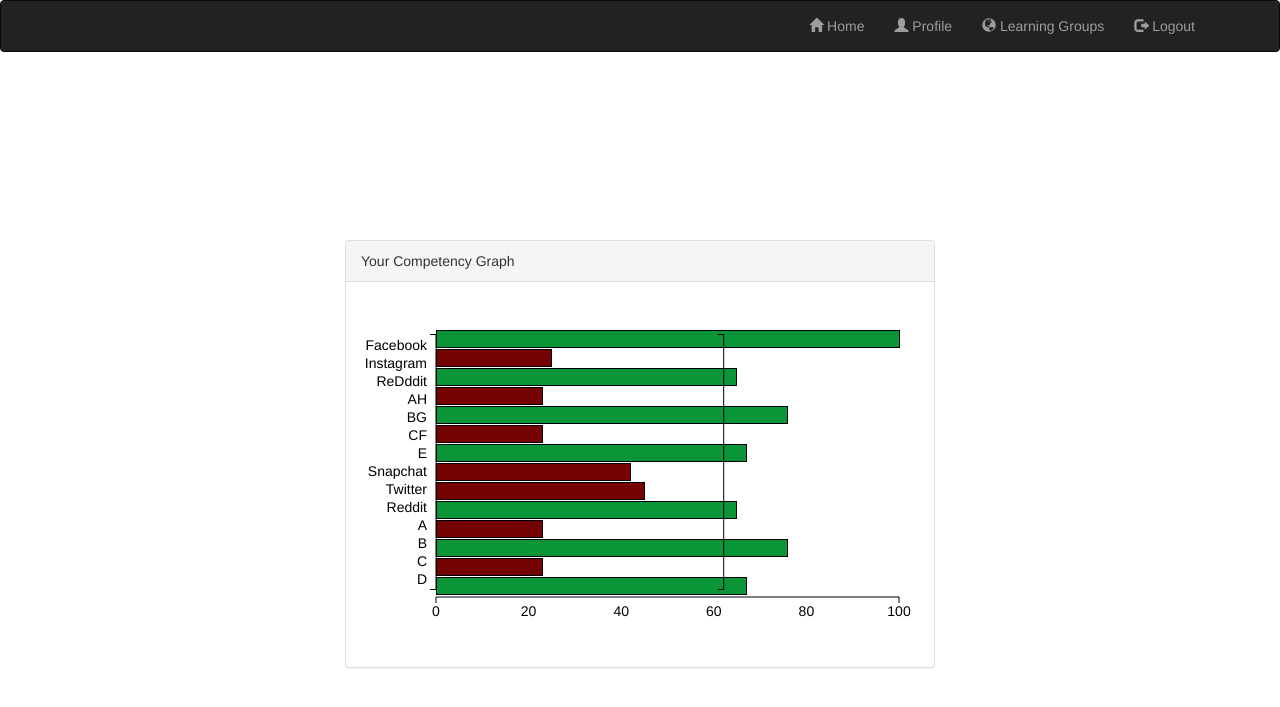
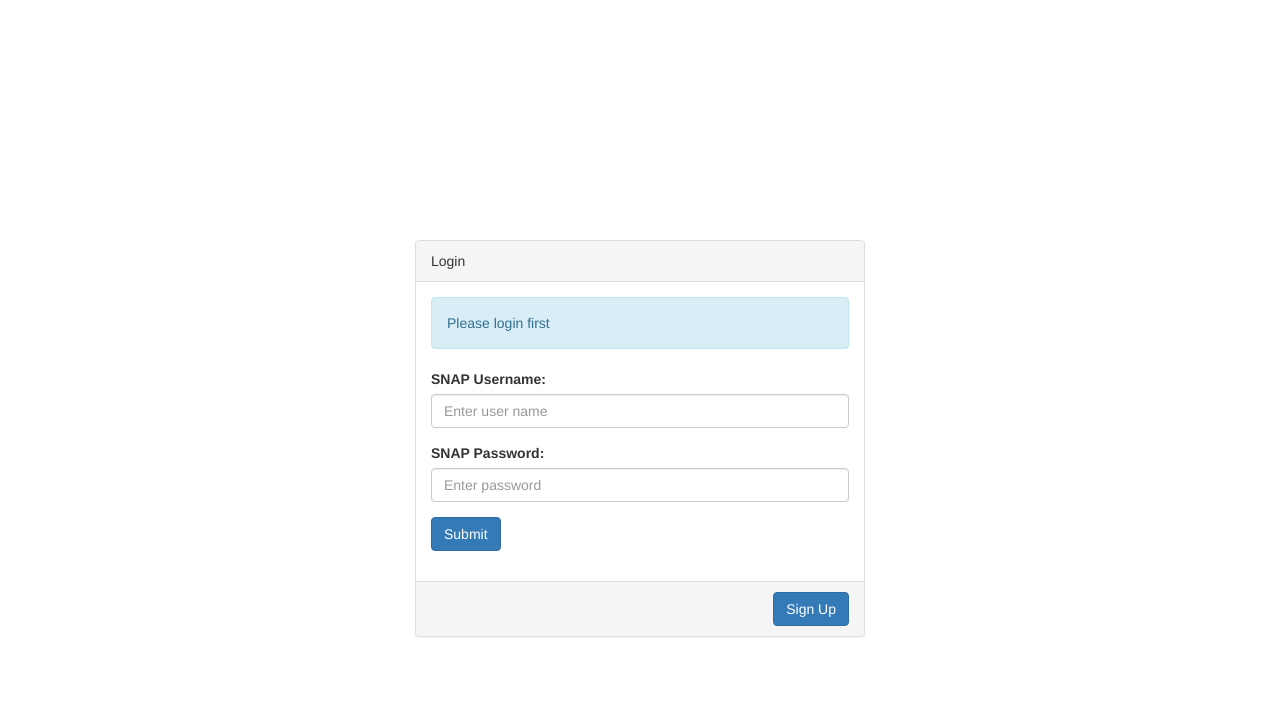
Before and after one commit to AgalyaLoganathan/SNAP-StackOverflow, a Node server app: page /profile in a window 1280 px wide. Shown: the top 707 px of the page. Run offline with Node 20, Linux system fonts and the light colour scheme; some libraries are stand-ins or nearby versions.

Commit message:
wired express-sessions with all pages

```diff
--- a/app.js
+++ b/app.js
@@ -3,7 +3,8 @@
     , path = require('path')
     , bodyParser = require('body-parser')
     , _ = require('underscore')
-    , mongoDb = require('mongoose');
+    , mongoDb = require('mongoose')
+    , session = require('express-session');
 var stackexchange = require('stackexchange');
 var options = { version: 2.2 };
 var context = new stackexchange(options);
@@ -39,6 +40,7 @@
 app.use(router);
 app.use(bodyParser.json());
 app.use(bodyParser.urlencoded({ extended: true }));
+app.use(session({secret: '1234567890QWERTY'}));
 
 // mongo connection
 mongoDb.connect('mongodb://localhost/snap_stackoverflow');
@@ -154,7 +156,7 @@
       res.render('login.ejs', {message:'Server error. Try again.'});
     }
     if(user) {
-      // req.session.user_id = username;
+      req.session.user_id = username;
       res.redirect('/dashboard');
     }
     else {
@@ -284,10 +286,20 @@
 });
 
 app.get('/dashboard', function(req, res){
+  if(req.session.user_id)
     res.sendFile(__dirname + '/views/dashboard.html');
+  else
+    res.render('login.ejs', {message:'Please login first'});
 });
 app.get('/profile', function(req, res){
+  if(req.session.user_id)
     res.sendFile(__dirname + '/views/graph.html');
+  else
+    res.render('login.ejs', {message:'Please login first'});
+});
+app.get('/logout', function(req, res){
+  delete req.session.user_id;
+  res.redirect('/login');
 });
 
 http.createServer(app).listen(app.get('port'), function () {
--- a/views/dashboard.html
+++ b/views/dashboard.html
@@ -30,7 +30,7 @@
                 <li><a href="#"><span class="glyphicon glyphicon-home" aria-hidden="true"></span> Home</a></li>
                 <li><a href="profile"><span class="glyphicon glyphicon-user" aria-hidden="true"></span> Profile</a></li>
                 <li><a><span class="glyphicon glyphicon-globe" aria-hidden="true"></span> Learning Groups</a></li>
-                <li><a><span class="glyphicon glyphicon-log-out" aria-hidden="true"></span> Logout</a></li>
+                <li><a href="logout" ><span class="glyphicon glyphicon-log-out" aria-hidden="true"></span> Logout</a></li>
             </ul>
         </div>
       </div>
--- a/views/graph.html
+++ b/views/graph.html
@@ -36,7 +36,7 @@
                 <li><a href="dashboard"><span class="glyphicon glyphicon-home" aria-hidden="true"></span> Home</a></li>
                 <li><a href="#"><span class="glyphicon glyphicon-user" aria-hidden="true"></span> Profile</a></li>
                 <li><a><span class="glyphicon glyphicon-globe" aria-hidden="true"></span> Learning Groups</a></li>
-                <li><a><span class="glyphicon glyphicon-log-out" aria-hidden="true"></span> Logout</a></li>
+                <li><a href="logout"><span class="glyphicon glyphicon-log-out" aria-hidden="true"></span> Logout</a></li>
             </ul>
         </div>
       </div>
--- a/views/login.ejs
+++ b/views/login.ejs
@@ -42,7 +42,7 @@
         			</div>
         		</form>
         	</div>
-        	<div class="panel-footer" align="right"><a href="/signup" class="btn btn-primary">Sign Up</a> <i>Powered by StackOverflow</i></div>
+        	<div class="panel-footer" align="right"><a href="/signup" class="btn btn-primary">Sign Up</a></div>
         </div>
       </div>
   	</div>
--- a/views/signup.ejs
+++ b/views/signup.ejs
@@ -42,7 +42,7 @@
         			</div>
         		</form>
         	</div>
-        	<div class="panel-footer" align="right"><a href="/" class="btn btn-primary">Login</a> <i>Powered by StackOverflow</i></div>
+        	<div class="panel-footer" align="right"><a href="/" class="btn btn-primary">Login</a></div>
         </div>
       </div>
   	</div>
```
Also changed, not shown: views/login.html (deleted, +0 -47 lines).
